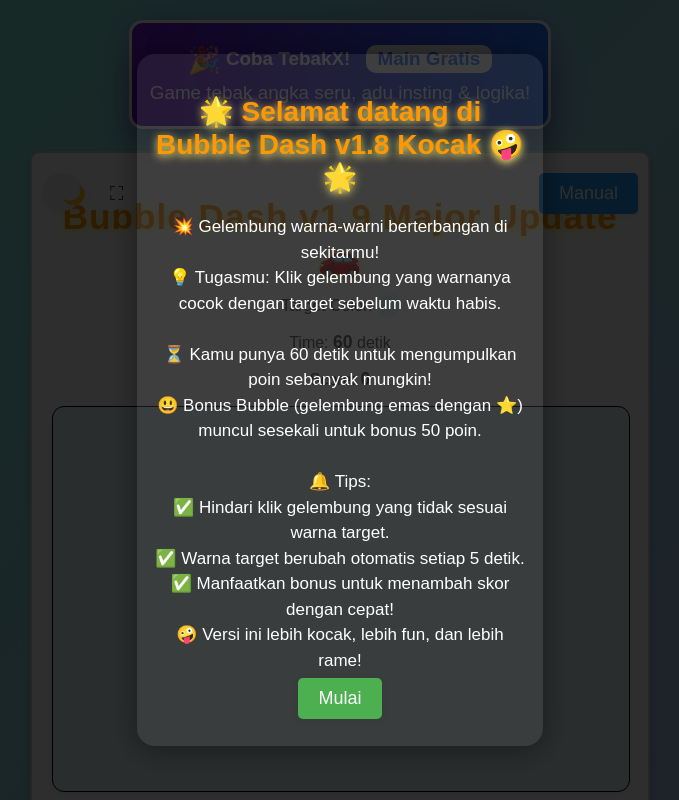
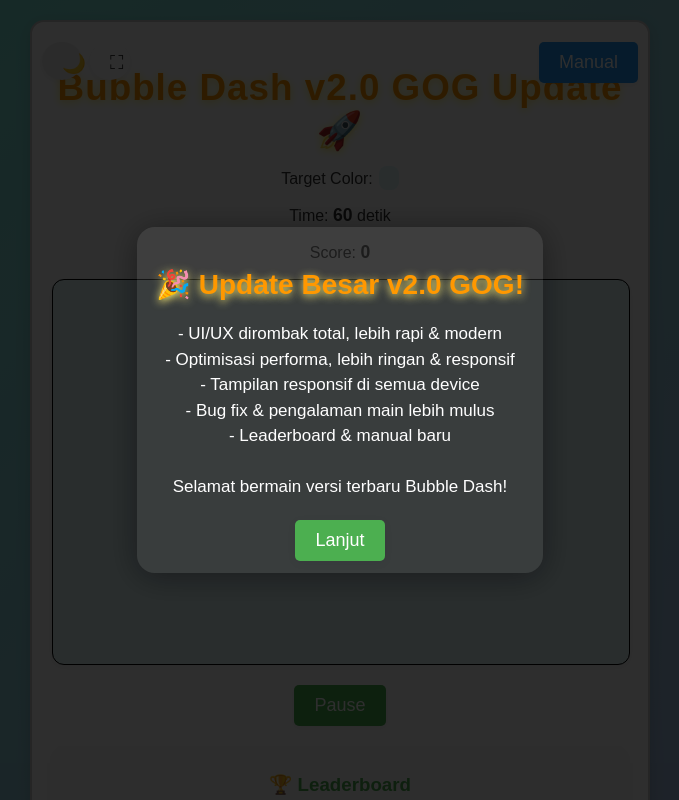
Before and after one commit to dev123dev33/-Bubble-Dash-, a plain HTML site: page index.html in a window 1280 px wide. Shown: the top 800 px of the page, without its empty margins (300-979 px from the left). Drawn offline with Linux system fonts and the light colour scheme.

Commit message:
Update index.html

```diff
--- a/index.html
+++ b/index.html
@@ -3,13 +3,9 @@
 <head>
   <meta charset="UTF-8">
   <meta name="viewport" content="width=device-width, initial-scale=1">
-  <title>Bubble Dash v1.9 major update</title>
+  <title>Bubble Dash v2.0 GOG Update</title>
   <style>
-    html, body {
-      height: 100%;
-      margin: 0;
-      padding: 0;
-    }
+    html, body { height: 100%; margin: 0; padding: 0; }
     body {
       font-family: 'Arial', sans-serif;
       background: linear-gradient(135deg, #74ebd5, #acb6e5);
@@ -32,9 +28,9 @@
       background: #fff;
       padding: 20px;
       border: 2px solid #ccc;
-      border-radius: 10px;
+      border-radius: 14px;
       box-sizing: border-box;
-      box-shadow: 0 4px 8px rgba(0, 0, 0, 0.2);
+      box-shadow: 0 4px 16px rgba(0, 0, 0, 0.13);
       transition: background 0.5s;
     }
     body.dark #game-container {
@@ -43,7 +39,7 @@
       border-color: #444;
     }
     h1 {
-      font-size: 2.2em;
+      font-size: 2.3em;
       margin-bottom: 8px;
       letter-spacing: 1px;
       color: #ff9800;
@@ -216,7 +212,7 @@
     #credits a:hover {
       text-decoration: underline;
     }
-    #overlay, #manual-overlay {
+    #overlay, #manual-overlay, #update-overlay {
       position: fixed;
       top: 0; left: 0;
       width: 100vw;
@@ -231,28 +227,28 @@
       transition: opacity 0.4s;
       animation: fadeIn 0.7s;
     }
-    #overlay > div, #manual-overlay > div {
+    #overlay > div, #manual-overlay > div, #update-overlay > div {
       background: rgba(255,255,255,0.08);
       border-radius: 18px;
-      padding: 18px 18px 12px 18px; /* Ubah padding bawah dari 22px ke 12px */
+      padding: 18px 18px 12px 18px;
       box-shadow: 0 4px 32px #0006;
       max-width: 95vw;
       width: 370px;
       margin: 0 8px;
       animation: popIn 0.7s;
     }
-    #overlay h2, #manual-overlay h2 {
+    #overlay h2, #manual-overlay h2, #update-overlay h2 {
       font-size: 28px;
       margin-bottom: 20px;
       color: #ff9800;
       text-shadow: 0 2px 8px #fff176;
     }
-    #overlay p, #manual-overlay p {
+    #overlay p, #manual-overlay p, #update-overlay p {
       font-size: 17px;
       line-height: 1.5;
       margin-bottom: 20px;
     }
-    #overlay button, #manual-overlay button {
+    #overlay button, #manual-overlay button, #update-overlay button {
       padding: 10px 20px;
       font-size: 18px;
       background: #4caf50;
@@ -261,11 +257,11 @@
       border-radius: 5px;
       cursor: pointer;
       transition: background 0.3s ease;
-      margin-top: 0; /* Ubah dari 10px ke 0 agar tombol lebih dekat ke teks */
+      margin-top: 0;
       margin-bottom: 0;
       display: inline-block;
     }
-    #overlay button:hover, #manual-overlay button:hover {
+    #overlay button:hover, #manual-overlay button:hover, #update-overlay button:hover {
       background: #45a049;
     }
     @keyframes fadeIn {
@@ -313,107 +309,11 @@
         font-size: 0.98em;
         padding: 4px 4px;
       }
-      #overlay > div, #manual-overlay > div {
+      #overlay > div, #manual-overlay > div, #update-overlay > div {
         width: 97vw;
         min-width: 0;
-        padding: 10px 4vw 8px 4vw; /* Ubah padding bawah jadi 8px */
+        padding: 10px 4vw 8px 4vw;
       }
-    }
-    #iklan-tebakx {
-      margin: 32px auto 0 auto;
-      max-width: 420px;
-      text-align: center;
-      animation: iklanFadeIn 1.2s;
-    }
-    #iklan-tebakx > a > div {
-      background: linear-gradient(90deg,#6a11cb,#2575fc);
-      color: #fff;
-      padding: 18px 16px;
-      border-radius: 14px;
-      box-shadow: 0 4px 16px rgba(0,0,0,0.13);
-      font-size: 1.15em;
-      transition: transform 0.25s, box-shadow 0.25s, filter 0.25s;
-      cursor: pointer;
-      position: relative;
-      overflow: hidden;
-      z-index: 1;
-    }
-    #iklan-tebakx > a > div::after {
-      content: "";
-      position: absolute;
-      left: -60%;
-      top: 0;
-      width: 60%;
-      height: 100%;
-      background: linear-gradient(120deg,rgba(255,255,255,0.18) 0%,rgba(255,255,255,0.01) 100%);
-      transform: skewX(-25deg);
-      pointer-events: none;
-      animation: iklanShine 2.5s infinite;
-      z-index: 2;
-    }
-    #iklan-tebakx > a > div:hover {
-      transform: scale(1.04) rotate(-1deg);
-      box-shadow: 0 8px 32px #6a11cb99;
-      filter: brightness(1.08) saturate(1.2);
-    }
-    #iklan-tebakx > a > div:active {
-      transform: scale(0.97);
-      filter: brightness(0.98);
-    }
-    @keyframes iklanShine {
-      0% { left: -60%; }
-      60% { left: 120%; }
-      100% { left: 120%; }
-    }
-    @keyframes iklanFadeIn {
-      from { opacity: 0; transform: translateY(40px);}
-      to { opacity: 1; transform: translateY(0);}
-    }
-    /* Bubble pop animation */
-    @keyframes bubble-pop {
-      0% { transform: scale(1); opacity: 1;}
-      80% { transform: scale(1.25); opacity: 0.7;}
-      100% { transform: scale(0.1); opacity: 0;}
-    }
-    .bubble-pop-anim {
-      animation: bubble-pop 0.35s forwards;
-    }
-    /* Shake animation for warning */
-    @keyframes shake {
-      0% { transform: translateX(0);}
-      20% { transform: translateX(-8px);}
-      40% { transform: translateX(8px);}
-      60% { transform: translateX(-6px);}
-      80% { transform: translateX(6px);}
-      100% { transform: translateX(0);}
-    }
-    .shake {
-      animation: shake 0.4s;
-    }
-    .iklan-utama-efek {
-      position: relative;
-      overflow: hidden;
-      background: linear-gradient(100deg,#6a11cb 60%,#2575fc 100%);
-      transition: transform 0.25s, box-shadow 0.25s, filter 0.25s;
-      cursor: pointer;
-    }
-    .iklan-utama-efek::after {
-      content: "";
-      position: absolute;
-      left: -60%;
-      top: 0;
-      width: 60%;
-      height: 100%;
-      background: linear-gradient(120deg,rgba(255,255,255,0.18) 0%,rgba(255,255,255,0.01) 100%);
-      transform: skewX(-25deg);
-      pointer-events: none;
-      animation: iklanShine 2.5s infinite;
-      z-index: 2;
-    }
-    .iklan-utama-efek:hover {
-      transform: scale(1.05) rotate(-1deg);
-      box-shadow: 0 12px 40px #6a11cbcc;
-      filter: brightness(1.12) saturate(1.25);
     }
     /* ...existing code... */
     #start-btn {
@@ -426,15 +326,14 @@
     }
     @media (max-width: 700px) {
       #start-btn {
-    top: -32px !important; /* lebih naik di layar kecil */
+        top: -32px !important;
         font-size: 22px;
         padding: 16px 32px;
       }
       #overlay > div {
-    padding-bottom: 40px !important; /* tambah ruang bawah overlay */
+        padding-bottom: 40px !important;
       }
     }
-/* ...existing code... */
     #restart-btn {
       margin-top: 14px;
       background: #ff9800;
@@ -467,23 +366,11 @@
   </style>
 </head>
 <body>
-  <!-- Iklan TebakX Utama, lebih menonjol dan di atas judul game -->
-  <div id="iklan-tebakx" style="margin:0 auto 18px auto; max-width:440px; text-align:center;">
-    <a href="https://dev123dev33.github.io/tebakx/" target="_blank" style="text-decoration:none;display:inline-block;">
-      <div class="iklan-float-content iklan-utama-efek" style="font-size:1.18em; padding:22px 18px; border:3px solid #fff; box-shadow:0 8px 32px #6a11cb77; animation: iklanFadeIn 1.2s;">
-        <span style="font-size:1.4em;vertical-align:middle;">🎉</span>
-        <b>Coba TebakX!</b>
-        <span style="display:inline-block;background:#fff;color:#2575fc;padding:3px 12px;border-radius:10px;font-weight:bold;margin-left:10px;box-shadow:0 2px 8px #2575fc33;">Main Gratis</span>
-        <br>
-        <span style="font-size:1em;display:block;margin-top:6px;">Game tebak angka seru, adu insting & logika!</span>
-      </div>
-    </a>
-  </div>
   <div id="game-container">
     <button class="theme-toggle" title="Ganti Tema" onclick="toggleTheme()">🌙</button>
     <button id="fullscreen-btn" title="Fullscreen">⛶</button>
     <button id="manual-btn">Manual</button>
-    <h1>Bubble Dash v1.9 Major Update🚗</h1>
+    <h1>Bubble Dash v2.0 GOG Update 🚀</h1>
     <p>Target Color: <span id="targetColor"></span></p>
     <p>Time: <span id="timer">60</span> detik</p>
     <p>Score: <span id="score">0</span></p>
@@ -505,12 +392,37 @@
         &copy; 2025 XOBE DEVELOPMENT. All rights reserved.
       </p>
     </div>
+    <div id="iklan-tebakx-float" style="display:none;">
+      <div class="iklan-float-content" style="background:#fffbe7;border:2px solid #ff9800;padding:14px 18px;border-radius:14px;box-shadow:0 2px 12px #0002;max-width:340px;margin:0 auto;">
+        <span style="font-size:1.2em;font-weight:bold;color:#ff9800;">🔥 TebakX New Update 3.5!</span><br>
+        <span style="font-size:1em;color:#333;">Cek fitur baru TebakX di GitHub:<br>
+        <a href="https://dev123dev33.github.io/tebakx/" target="_blank" style="color:#2196f3;text-decoration:underline;">https://dev123dev33.github.io/tebakx/</a>
+        </span>
+      </div>
+    </div>
   </div>
 
-  <!-- Overlay Demo -->
-  <div id="overlay">
+  <!-- Overlay Update Info -->
+  <div id="update-overlay">
     <div>
-      <h2>🌟 Selamat datang di Bubble Dash v1.8 Kocak 🤪🌟</h2>
+      <h2>🎉 Update Besar v2.0 GOG!</h2>
+      <p>
+        - UI/UX dirombak total, lebih rapi & modern<br>
+        - Optimisasi performa, lebih ringan & responsif<br>
+        - Tampilan responsif di semua device<br>
+        - Bug fix & pengalaman main lebih mulus<br>
+        - Leaderboard & manual baru<br>
+        <br>
+        Selamat bermain versi terbaru Bubble Dash!
+      </p>
+      <button id="update-close-btn">Lanjut</button>
+    </div>
+  </div>
+
+  <!-- Overlay Game -->
+  <div id="overlay" style="display:none;">
+    <div>
+      <h2>🌟 Selamat datang di Bubble Dash v2.0 GOG Update 🌟</h2>
       <p>
         💥 Gelembung warna-warni berterbangan di sekitarmu!<br>
         💡 Tugasmu: Klik gelembung yang warnanya cocok dengan target sebelum waktu habis.<br><br>
@@ -520,13 +432,13 @@
         ✅ Hindari klik gelembung yang tidak sesuai warna target.<br>
         ✅ Warna target berubah otomatis setiap 5 detik.<br>
         ✅ Manfaatkan bonus untuk menambah skor dengan cepat!<br>
-        🤪 Versi ini lebih kocak, lebih fun, dan lebih rame!
+        🚀 Versi 2.0: UI/UX baru, lebih responsif, dan lebih seru!
       </p>
       <button id="start-btn">Mulai</button>
     </div>
   </div>
 
-  <!-- Overlay Manual (tersembunyi secara default) -->
+  <!-- Overlay Manual -->
   <div id="manual-overlay" style="display:none;">
     <div>
       <h2>📖 Manual Game</h2>
@@ -539,13 +451,19 @@
         <strong>Bonus Bubble:</strong><br>
         - Gelembung emas (⭐) muncul secara acak.<br>
         - Klik bonus bubble untuk mendapatkan 50 poin ekstra.<br>
-        - Versi 1.8: Animasi bubble pop, efek getar, dan tampilan mobile lebih kece!
+        - Versi 2.0: UI/UX baru, lebih responsif, dan leaderboard makin keren!
       </p>
       <button id="manual-close-btn">Tutup Manual</button>
     </div>
   </div>
 
   <script>
+    // === Overlay Update Info ===
+    document.getElementById("update-close-btn").onclick = function() {
+      document.getElementById("update-overlay").style.display = "none";
+      document.getElementById("overlay").style.display = "flex";
+    };
+
     // === Tema ===
     function toggleTheme() {
       document.body.classList.toggle('dark');
@@ -706,7 +624,7 @@
       }
 
       if (!validClick) {
-        warningMessage.textContent = "⚠️ Salah klik! Itu bukan warna target, kocak!";
+        warningMessage.textContent = "⚠️ Salah klik! Itu bukan warna target!";
         warningMessage.style.display = "block";
         warningMessage.classList.add("shake");
         setTimeout(() => {
@@ -885,6 +803,27 @@
       });
     }
 
+    // === IKLAN TEBAX FLOAT ===
+    const iklanTebakx = document.getElementById("iklan-tebakx-float");
+    let iklanInterval, iklanTimeout;
+    function startIklanTebakx() {
+      // Muncul pertama kali setelah 20 detik, lalu setiap 40 detik
+      function showIklan() {
+        iklanTebakx.style.display = "block";
+        iklanTimeout = setTimeout(() => {
+          iklanTebakx.style.display = "none";
+        }, 10000); // tampil 10 detik
+      }
+      setTimeout(() => {
+        showIklan();
+        iklanInterval = setInterval(() => {
+          showIklan();
+        }, 40000); // setiap 40 detik
+      }, 20000); // delay awal 20 detik
+    }
+    // Mulai iklan setelah halaman siap
+    window.addEventListener("DOMContentLoaded", startIklanTebakx);
+
     // Event listener untuk tombol Pause dan Resume
     pauseBtn.addEventListener("click", pauseGame);
     resumeBtn.addEventListener("click", resumeGame);
@@ -927,14 +866,12 @@
     }
     window.addEventListener('resize', resizeCanvas);
     resizeCanvas();
+
+    // Tampilkan overlay update saat pertama kali load
+    window.onload = function() {
+      document.getElementById("update-overlay").style.display = "flex";
+      document.getElementById("overlay").style.display = "none";
+    };
   </script>
-    <!-- Iklan TebakX Floating Samping -->
-  <a href="https://dev123dev33.github.io/tebakx/" target="_blank" id="iklan-tebakx-float" title="Coba TebakX!">
-    <div class="iklan-float-content">
-      🎉 <b>Coba TebakX!</b><br>
-      <span style="font-size:0.98em;">Game tebak angka seru, adu insting & logika!</span>
-      <div class="iklan-btn">Main Gratis</div>
-    </div>
-  </a>
 </body>
 </html>
```
Lines whose indentation alone changed are shown as unchanged.
